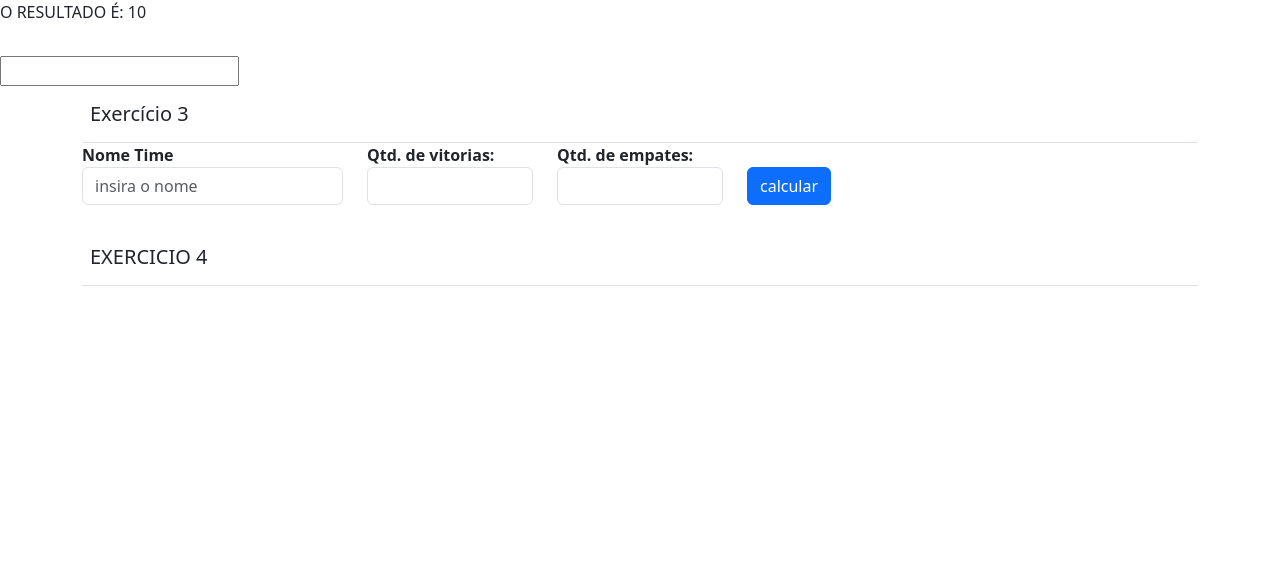
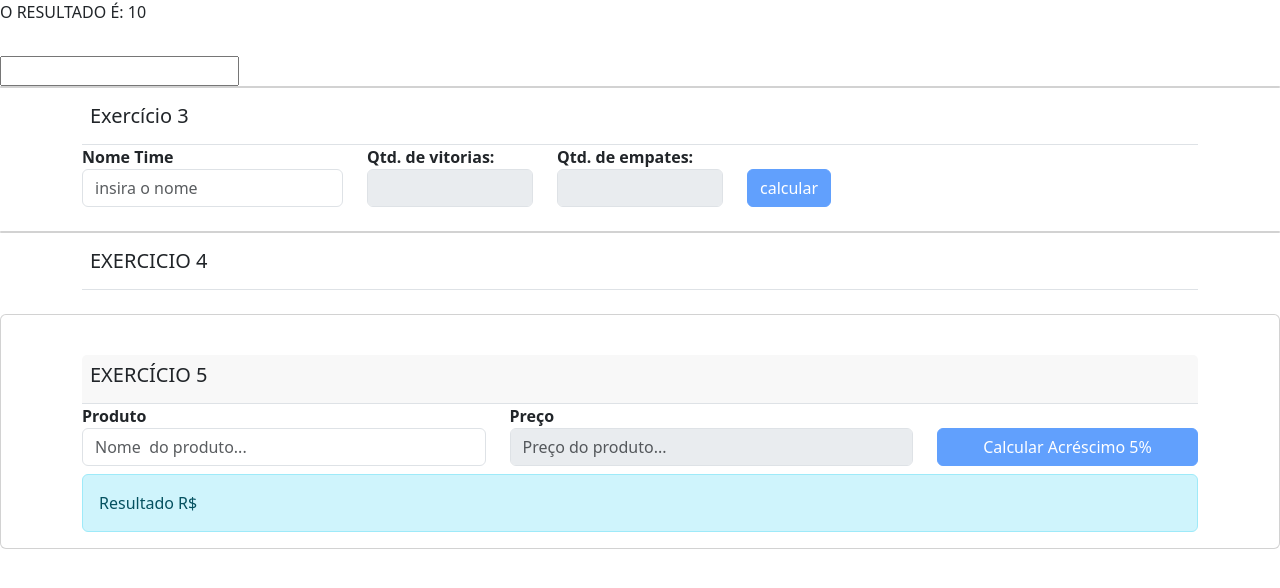
Before and after one commit to Polivittall/REACT-TABLE, a React (Create React App) app: page / in a window 1280 px wide. Shown: the top 588 px of the page. Built offline with nearby package versions, Linux system fonts and the light colour scheme.

Commit message:
Quinto exercíco

```diff
--- /dev/null
+++ b/src/components/exercises/FifthExercises.js
@@ -0,0 +1,79 @@
+import { useState } from "react"
+import { Alert } from "react-bootstrap";
+
+function FifthExercises(){
+
+    let [nome_produto, setNome] = useState();
+    let [produto_preço, setPreço] = useState();
+    let [produto_total, setTotal] = useState();
+    let [class_btn, setClassBtn] = useState ("btn btn-primary mt-4")
+
+function chanceNome(value){
+    setNome(value.target.value);
+}
+
+function chancePreço (value){
+    setPreço(parseFloat(value.target.value));
+}
+
+function chanceTotal (value){
+    setTotal( produto_preço + (produto_preço * (5 / 100))).toFixed((2));
+}
+
+    return(
+
+        <>
+          <div class="card">
+          <div class="card-body"></div>
+            <div class="container pt-2" >
+
+                <div class="  card-tittle p-2 border-bottom card-header ">
+                    <h5>EXERCÍCIO 5</h5>
+                </div>
+
+
+                <div class="row">
+
+                    <div class="col sm-12 col md-4 col lg-6" >
+                        <label class="label-control"><b>Produto</b></label>
+                        <input
+                        class="form-control"
+                        type="text"
+                        maxLength={50}
+                        placeholder="Nome  do produto..."
+                        onChange={chanceNome}></input>
+                    </div>
+
+                    <div class="col sm-12 col md-4 col lg-3" >
+                        <label class="label-control"><b>Preço</b></label>
+                        <input
+                        max= {999}
+                        step={0.1}
+                        class="form-control"
+                        type="number"
+                        placeholder="Preço do produto..."
+                        maxLength={5}
+                        onChange={chancePreço}
+                        disabled={!nome_produto}
+                        ></input>
+
+                    </div>
+
+                    <div class="col-sm-12 col-md-4 col-lg-3">
+
+                        <button disabled={!nome_produto || !produto_preço || !produto_total} onClick={setTotal} class="btn btn-primary mt-4 col-12">Calcular Acréscimo 5%</button>
+
+                    </div>
+
+                    <div onChange={produto_total}>
+                    <Alert className="mt-2" variant="info"> Resultado R$ {produto_total}</Alert>
+                    </div>
+
+                </div>
+            </div>
+          </div>
+        </>
+    )
+}
+
+export default FifthExercises
--- a/src/components/exercises/FourthExercises.js
+++ b/src/components/exercises/FourthExercises.js
@@ -4,7 +4,8 @@ function FourthExercises(){
 
     return(
         <>
-            <div class="container pt-2">
+        <div class="card"></div>
+            <div class="container pt-2" >
                 <div class="card-titlle p-2 border-bottom card-hearder">
                     <h5>EXERCICIO 4</h5>
                 </div>
--- a/src/components/exercises/ThirdExercises.js
+++ b/src/components/exercises/ThirdExercises.js
@@ -25,7 +25,9 @@ function ThirdExercises() {
 
     return (
         <>
-            <div class="container pt-2">
+        <div class="card"></div>
+            <div class="container pt-2" >
+
 
                 <div class="card-tittle p-2 border-bottom card-header">
                     <h5>Exercício 3</h5>
@@ -49,7 +51,7 @@ function ThirdExercises() {
                             <input
                                 class="form-control"
                                 type="number"
-                                disable={!time_nome}
+                                disabled={!time_nome}
                                 onChange={chanceVictory}></input>
                         </div>
 
@@ -58,22 +60,16 @@ function ThirdExercises() {
                             <input
                                 class="form-control"
                                 type="number"
-                                disable={!time_vitoria}
+                                disabled={!time_vitoria}
                                 onChange={chanceEmpate}></input>
                         </div>
 
                         <div class="col-sm-12 col-md-2 col-lg-2">
-                            <button
-                                disable={!time_nome || !time_vitoria || !time_empates}
-                                className={class_btn}>
-                                calcular</button>
-
+                            <button disabled={!time_nome || !time_vitoria || !time_empates} className={class_btn}>calcular</button>
                         </div>
 
                     </div>
                 </div>
-
-
             </div>
         </>
 
--- a/src/pages/PrincipalPage.js
+++ b/src/pages/PrincipalPage.js
@@ -3,6 +3,7 @@ import FirstExercises from "../components/exercises/FirstExercises";
 import SecondExercises from "../components/exercises/SecondExercises";
 import ThirdExercises from "../components/exercises/ThirdExercises";
 import FourthExercises from "../components/exercises/FourthExercises"
+import FifthExercises from "../components/exercises/FifthExercises";
 function PrincipalPage(){
     return(
         <>
@@ -15,6 +16,8 @@ function PrincipalPage(){
             <ThirdExercises></ThirdExercises>
             <br />
             <FourthExercises></FourthExercises>
+            <br/>
+            <FifthExercises></FifthExercises>
         </>
     );
 
```
